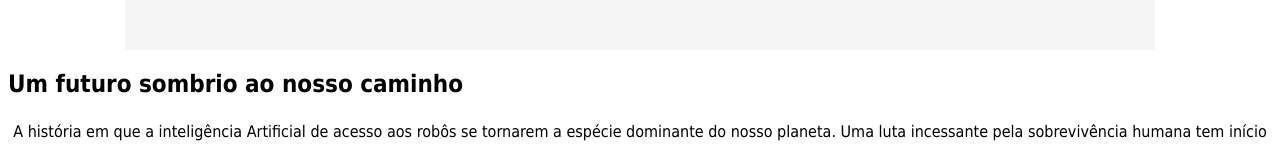
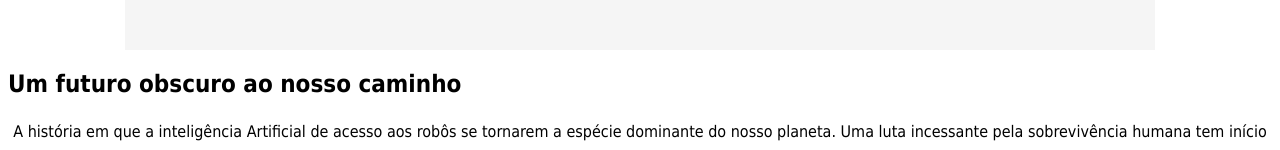
Before and after one commit to Lopes-Vh/Lopes, a plain HTML site: page Front-end/Atividade/index.html in a window 1280 px wide. Shown: the part 178-328 px from the top of the page. Drawn offline with Linux system fonts and the light colour scheme.

Commit message:
Update index.html

```diff
--- a/Front-end/Atividade/index.html
+++ b/Front-end/Atividade/index.html
@@ -15,7 +15,7 @@
     <div id="topo">
     <h1>A era Artificial</h1>
     <img src="img/capa.jfif"></div>
-    <h2>Um futuro sombrio ao nosso caminho</h2>
+    <h2>Um futuro obscuro ao nosso caminho</h2>
     <p>A história em que a inteligência Artificial de acesso aos robôs se tornarem a espécie dominante do nosso planeta.
         Uma luta incessante pela sobrevivência humana tem início em um cenário catastrófico dominado pela guerra e pelo caos.</p>
 
```
